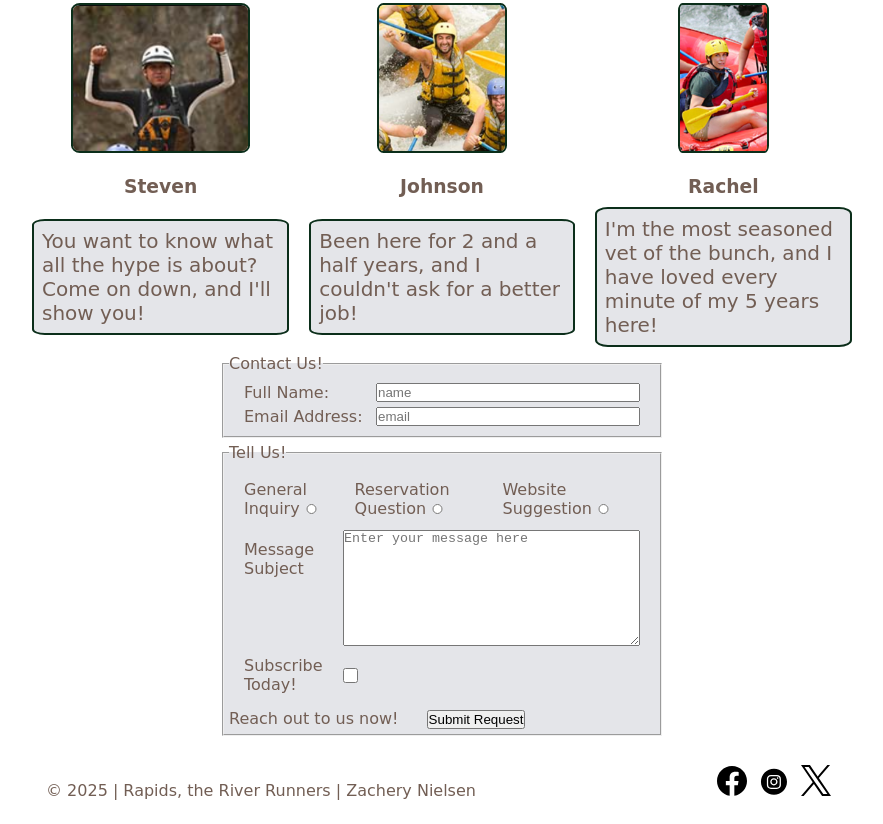
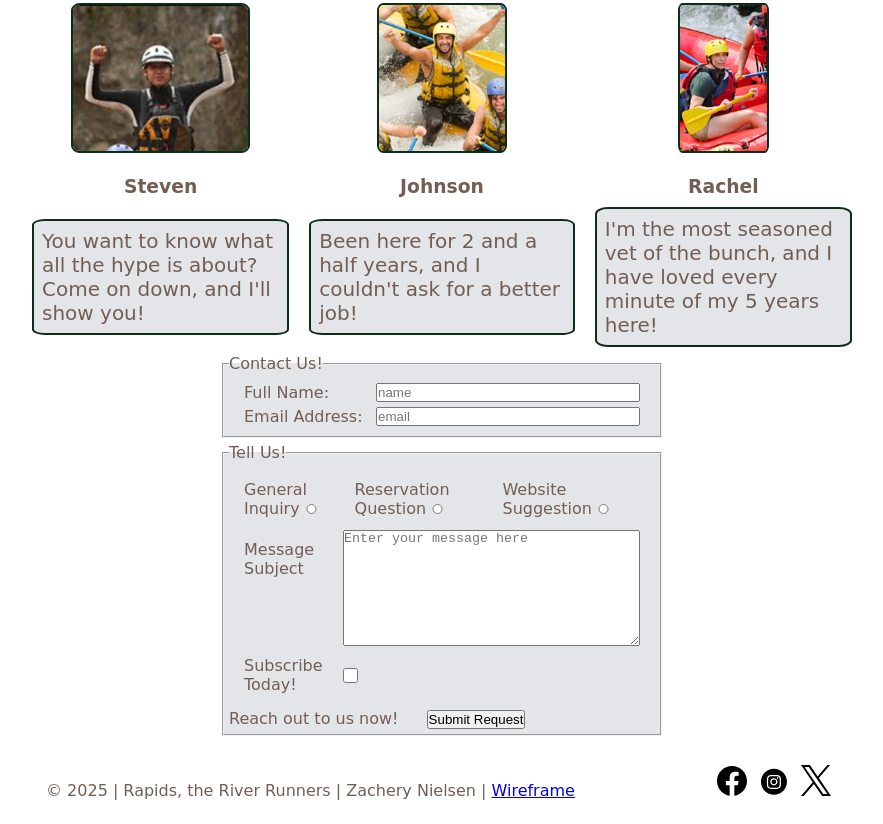
Before and after one commit to Ms-Schnitzel/wdd130, a plain HTML site: page wwr/contact.html in a window 1280 px wide. Shown: the part 587-1411 px from the top of the page, without its empty margins (198-1081 px from the left). Drawn offline with Linux system fonts and the light colour scheme; a web font is replaced by a local one.

Commit message:
wireframe

```diff
--- a/wwr/contact.html
+++ b/wwr/contact.html
@@ -89,12 +89,13 @@
       </div>
     </main>
     <footer>
-      <p>© 2025 | Rapids, the River Runners | Zachery Nielsen</p>
+      <p>© 2025 | Rapids, the River Runners | Zachery Nielsen | <a href="https://app.moqups.com/IRKsuV1Fq1ImTsMjIqbTV9JSQORiXUxg/edit/page/a8b49fd9f">Wireframe</a></p>
       <nav class="social-media">
         <a href="https://facebook.com"><img src="images/facebook.svg" alt="facebook"></a>
         <a href="https://instagram.com"><img src="images/instagram.svg" alt="instagram"></a>
         <a href="https://x.com"><img src="images/x.svg" alt="x"></a>
       </nav>
+
     </footer>
   </body>
 </html>
```
